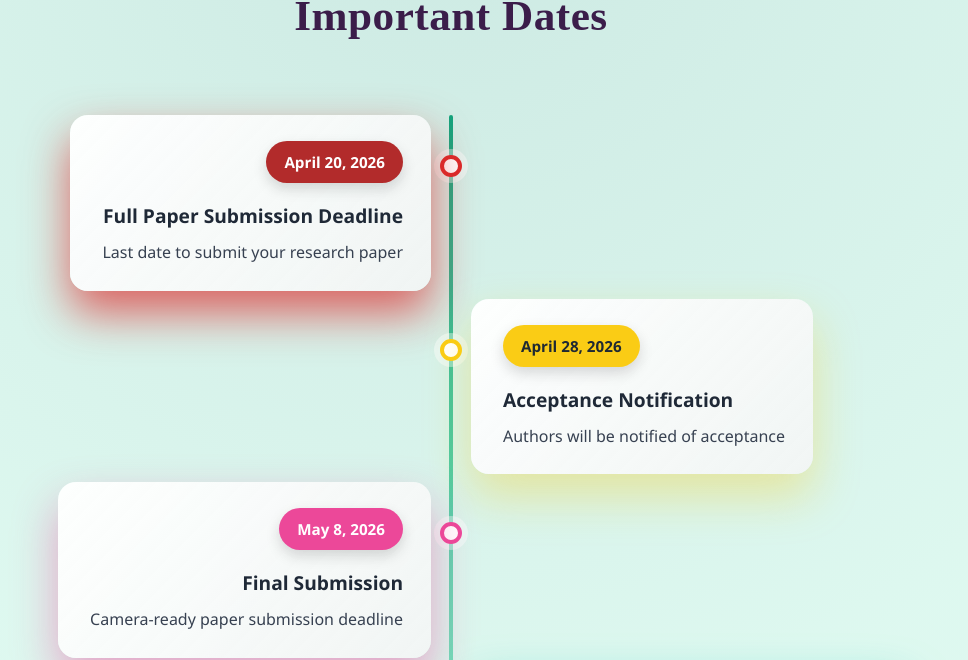
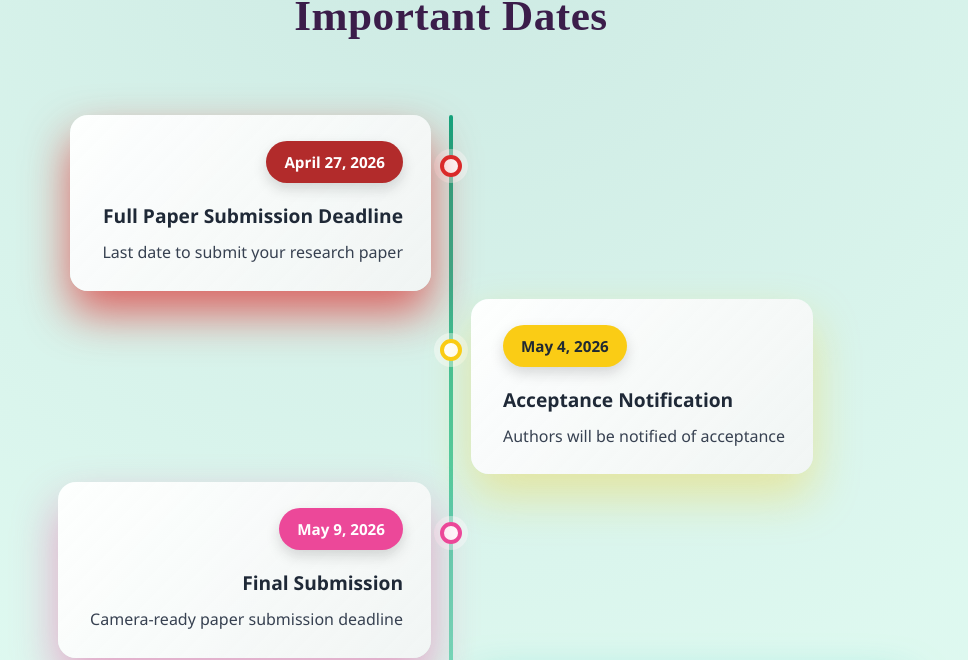
Before and after one commit to anjanakannan5/Research-Conclave-PSG-Tech, a React (Vite) app: page / in a window 1280 px wide. Shown: the part 2598-3258 px from the top of the page, without its empty margins (189-1157 px from the left). Built offline with nearby package versions, Linux system fonts and the light colour scheme.

Commit message:
changed important dates

```diff
--- a/src/components/ImportantDates.jsx
+++ b/src/components/ImportantDates.jsx
@@ -9,7 +9,7 @@ function ImportantDates() {
           <div className="timeline-item left">
             <span className="circle navy"></span>
             <div className="date-card navy-glow">
-              <span className="date-badge navy">April 20, 2026</span>
+              <span className="date-badge navy">April 27, 2026</span>
               <h4>Full Paper Submission Deadline</h4>
               <p>Last date to submit your research paper</p>
             </div>
@@ -18,7 +18,7 @@ function ImportantDates() {
           <div className="timeline-item right">
             <span className="circle yellow"></span>
             <div className="date-card yellow-glow">
-              <span className="date-badge yellow">April 28, 2026</span>
+              <span className="date-badge yellow">May 4, 2026</span>
               <h4>Acceptance Notification</h4>
               <p>Authors will be notified of acceptance</p>
             </div>
@@ -27,7 +27,7 @@ function ImportantDates() {
           <div className="timeline-item left">
             <span className="circle pink"></span>
             <div className="date-card pink-glow">
-              <span className="date-badge pink">May 8, 2026</span>
+              <span className="date-badge pink">May 9, 2026</span>
               <h4>Final Submission</h4>
               <p>Camera-ready paper submission deadline</p>
             </div>
```
